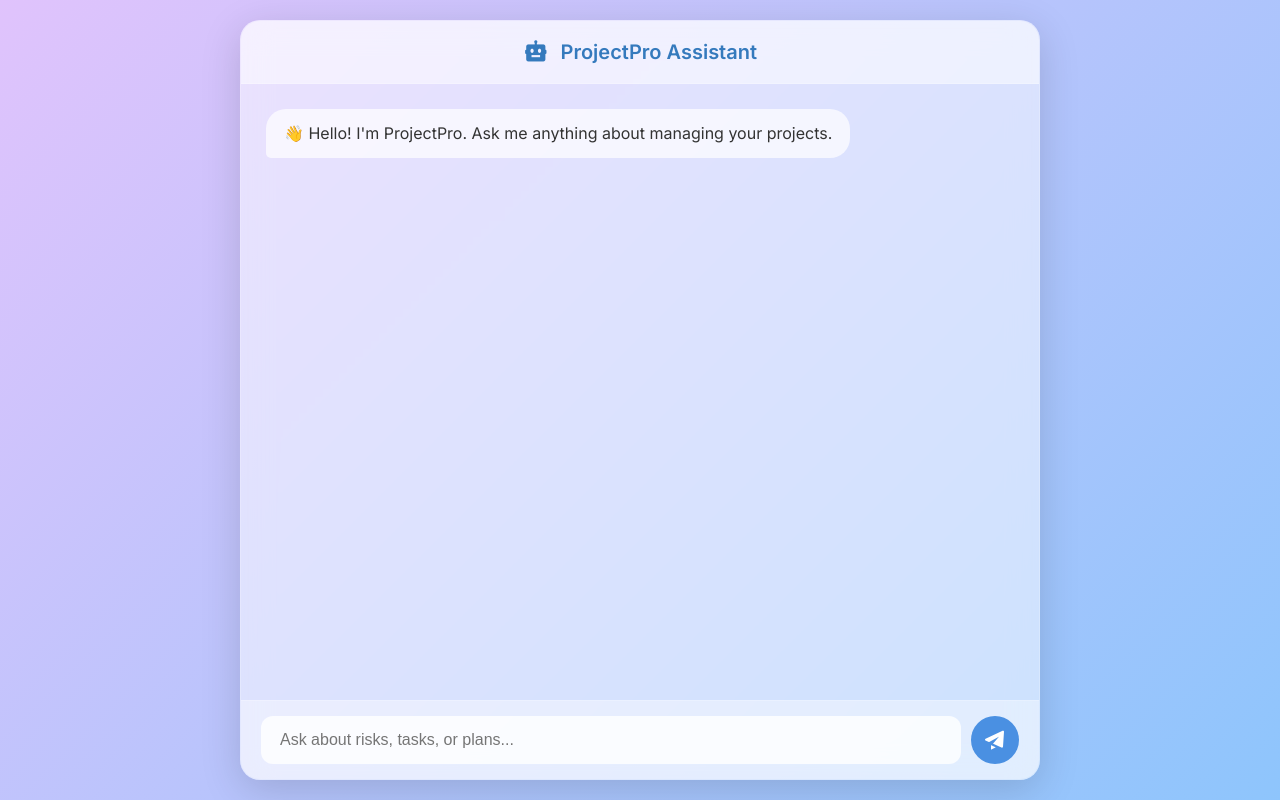
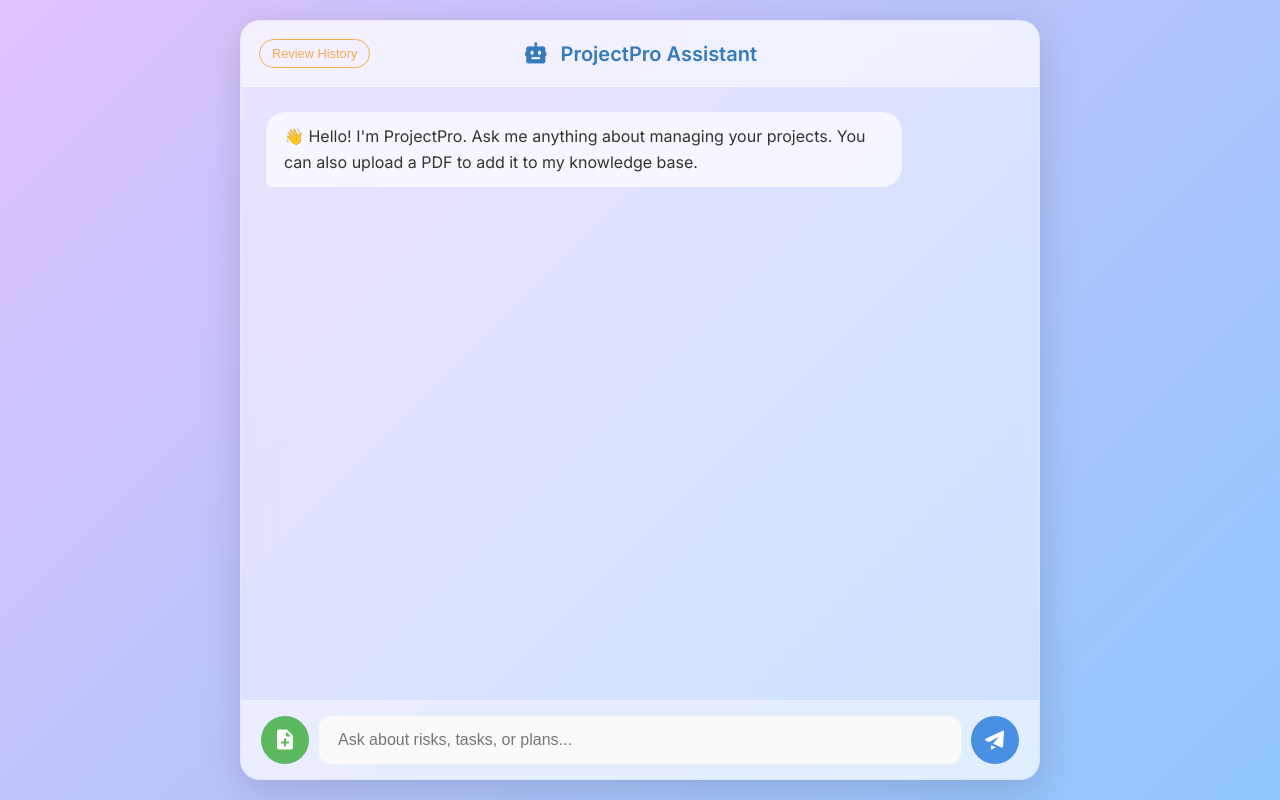
Before and after one commit to BenazizaAbdelkaderRiyadh/my_chatbot, a Flask app: page /pm-chat in a window 1280 px wide. Run offline with Flask 3, Linux system fonts and the light colour scheme; the visitor is signed in with stand-in values (Sample User, id 1); some libraries are stand-ins or nearby versions.

Commit message:
pm_chat.html

```diff
--- a/app/templates/pm_chat.html
+++ b/app/templates/pm_chat.html
@@ -18,8 +18,13 @@
     :root {
       --primary-color: #4A90E2;
       --primary-dark: #357ABD;
+      --secondary-color: #5cb85c; /* Green for upload */
+      --secondary-dark: #4cae4c;
+      --tertiary-color: #f0ad4e; /* Orange for history */
+      --tertiary-dark: #ec971f;
       --user-msg-bg: #4A90E2;
       --bot-msg-bg: rgba(255, 255, 255, 0.7);
+      --info-msg-bg: rgba(232, 245, 233, 0.9); /* Light green for info */
       --text-color: #333;
       --light-text: #f0f4f8;
       --container-bg: rgba(255, 255, 255, 0.5);
@@ -65,10 +70,20 @@
       font-weight: 600;
       padding: 18px;
       display: flex;
-      justify-content: center;
+      justify-content: space-between; /* MODIFICATION */
       align-items: center;
       gap: 12px;
       border-bottom: 1px solid var(--border-color);
+      position: relative;
+    }
+
+    .header-title { /* MODIFICATION */
+        display: flex;
+        align-items: center;
+        gap: 12px;
+        position: absolute;
+        left: 50%;
+        transform: translateX(-50%);
     }
 
     .chat-header i {
@@ -153,7 +171,7 @@
       font-size: 1rem;
       border: 1px solid transparent;
       border-radius: 12px;
-      background: rgba(255, 255, 255, 0.8);
+      background: rgb(250, 250, 250);
       outline: none;
       transition: all 0.3s ease;
       color: var(--text-color);
@@ -164,12 +182,11 @@
       box-shadow: 0 0 0 3px hsla(212, 72%, 62%, 0.3);
     }
 
-    .send-button {
+    .action-button {
       padding: 12px;
       width: 48px;
       height: 48px;
       font-size: 1.5rem;
-      background: var(--primary-color);
       color: #fff;
       border: none;
       border-radius: 50%;
@@ -180,12 +197,38 @@
       transition: background-color 0.3s, transform 0.2s ease;
     }
 
+    .send-button {
+      background: var(--primary-color);
+    }
     .send-button:hover {
       background: var(--primary-dark);
       transform: scale(1.05);
     }
 
-    /* Loading spinner */
+    .upload-button {
+      background: var(--secondary-color);
+    }
+    .upload-button:hover {
+      background: var(--secondary-dark);
+      transform: scale(1.05);
+    }
+
+    /* MODIFICATION: Styles for the history button */
+    .history-button {
+        background: none;
+        border: 1px solid var(--tertiary-color);
+        color: var(--tertiary-color);
+        font-size: 0.8rem;
+        padding: 6px 12px;
+        border-radius: 20px;
+        cursor: pointer;
+        transition: all 0.3s ease;
+    }
+    .history-button:hover {
+        background: var(--tertiary-color);
+        color: white;
+    }
+
     .loading-spinner {
         align-self: flex-start;
         display: flex;
@@ -215,24 +308,51 @@
 <body>
   <div class="chat-container">
     <header class="chat-header">
-      <i class='bx bxs-bot'></i>
-      <span>ProjectPro Assistant</span>
+      <!-- MODIFICATION: Button to open history modal -->
+      <button id="review-history-button" class="history-button">
+          Review History
+      </button>
+
+      <div class="header-title">
+        <i class='bx bxs-bot'></i>
+        <span>ProjectPro Assistant</span>
+      </div>
+
+      <!-- A spacer to balance the header -->
+      <div style="width: 105px;"></div>
     </header>
 
     <main class="chat-messages" id="chat-box" data-history="{{ conversation_history|tojson|e }}">
       <div class="message bot-message">
-        <p>👋 Hello! I'm ProjectPro. Ask me anything about managing your projects.</p>
+        <p>👋 Hello! I'm ProjectPro. Ask me anything about managing your projects. You can also upload a PDF to add it to my knowledge base.</p>
       </div>
     </main>
 
     <footer class="chat-input-area">
       <form class="chat-input-form" id="chat-form">
+        <input type="file" id="pdf-upload-input" accept=".pdf" style="display: none;">
+
+        <button type="button" id="upload-pdf-button" class="action-button upload-button" aria-label="Upload PDF">
+          <i class='bx bxs-file-plus'></i>
+        </button>
+
         <input type="text" id="message-input" placeholder="Ask about risks, tasks, or plans..." autocomplete="off" required>
-        <button type="submit" class="send-button" aria-label="Send Message">
+
+        <button type="submit" class="action-button send-button" aria-label="Send Message">
           <i class='bx bxs-paper-plane'></i>
         </button>
       </form>
     </footer>
+  </div>
+
+  <!-- MODIFICATION: History Modal Structure -->
+  <div id="history-modal" class="history-modal">
+    <div class="history-modal-content">
+      <span class="history-modal-close" id="history-modal-close">&times;</span>
+      <h2>Conversation History</h2>
+      <br>
+      <pre id="history-display">Loading history...</pre>
+    </div>
   </div>
 
   <script>
@@ -240,25 +360,27 @@
       const chatForm = document.getElementById("chat-form");
       const messageInput = document.getElementById("message-input");
       const chatBox = document.getElementById("chat-box");
+      const uploadPdfButton = document.getElementById("upload-pdf-button");
+      const pdfUploadInput = document.getElementById("pdf-upload-input");
+
+      // <!-- MODIFICATION: Get references to history modal elements -->
+      const historyModal = document.getElementById("history-modal");
+      const reviewHistoryButton = document.getElementById("review-history-button");
+      const historyDisplay = document.getElementById("history-display");
+      const historyModalClose = document.getElementById("history-modal-close");
 
       const scrollToBottom = () => {
         chatBox.scrollTop = chatBox.scrollHeight;
       };
 
-      /**
-       * Appends a message to the chat box.
-       * @param {string} role - 'user' or 'ai'.
-       * @param {string} text - The message content.
-       */
       function appendMessage(role, text) {
         const div = document.createElement("div");
-        div.classList.add("message", role === "user" ? "user-message" : "bot-message");
+        const roleClass = role === "user" ? "user-message" : (role === "ai" ? "bot-message" : "info-message");
+        div.classList.add("message", roleClass);
 
-        if (role === 'ai') {
-          // IMPORTANT: Render Markdown for AI responses
+        if (role === 'ai' || role === 'info') {
           div.innerHTML = marked.parse(text);
         } else {
-          // For user messages, just set text content to prevent XSS
           div.textContent = text;
         }
 
@@ -266,25 +388,21 @@
         scrollToBottom();
       }
 
-      // Load conversation history from the server-rendered data attribute
+      // Load conversation history from data attribute
       try {
         const historyData = chatBox.dataset.history;
         if (historyData) {
           const history = JSON.parse(historyData);
           if (Array.isArray(history) && history.length > 0) {
-            // Clear the welcome message if history exists
             chatBox.innerHTML = '';
-            history.forEach(msg => {
-              appendMessage(msg.role, msg.content);
-            });
+            history.forEach(msg => appendMessage(msg.role, msg.content));
           }
         }
       } catch (e) {
         console.error("Could not parse chat history:", e);
-        appendMessage("ai", "⚠️ Error: Could not load previous messages.");
       }
 
-      // --- Form Submission Handler ---
+      // --- Chat Form Submission Handler ---
       chatForm.addEventListener("submit", async (e) => {
         e.preventDefault();
         const userMessage = messageInput.value.trim();
@@ -307,24 +424,91 @@
             headers: { "Content-Type": "application/json" },
             body: JSON.stringify({ message: userMessage })
           });
-
-          // Remove spinner regardless of outcome
           chatBox.removeChild(loadingIndicator);
-
           if (!response.ok) {
             const errorData = await response.json();
             throw new Error(errorData.error || `HTTP error! Status: ${response.status}`);
           }
-
           const data = await response.json();
           appendMessage("ai", data.response || "Sorry, I seem to have lost my train of thought.");
-
         } catch (error) {
-          if (loadingIndicator.parentNode) {
+          if (loadingIndicator && loadingIndicator.parentNode) {
             chatBox.removeChild(loadingIndicator);
           }
           appendMessage("ai", `⚠️ **Connection Error**\n\nI couldn't reach my brain. Please check your internet connection and try again.`);
           console.error("Fetch Error:", error);
+        }
+      });
+
+      // --- PDF Upload Logic ---
+      uploadPdfButton.addEventListener("click", () => {
+        pdfUploadInput.click();
+      });
+
+      pdfUploadInput.addEventListener("change", async (event) => {
+        const file = event.target.files[0];
+        if (!file) return;
+
+        appendMessage("info", `Uploading **${file.name}**...`);
+
+        const formData = new FormData();
+        formData.append("file", file);
+
+        try {
+          const response = await fetch("{{ url_for('main.upload_pdf') }}", {
+            method: "POST",
+            body: formData,
+          });
+
+          const result = await response.json();
+
+          if (!response.ok) {
+            throw new Error(result.error || `Upload failed with status ${response.status}`);
+          }
+
+          appendMessage("info", `✅ **Success!** The document **"${result.filename}"** has been added to my knowledge base.`);
+
+        } catch (error) {
+          appendMessage("info", `❌ **Upload Failed:** ${error.message}`);
+          console.error("Upload Error:", error);
+        } finally {
+          event.target.value = null;
+        }
+      });
+
+      // <!-- MODIFICATION: History Modal Logic -->
+
+      // Open the modal and fetch history
+      reviewHistoryButton.addEventListener("click", async () => {
+        historyDisplay.textContent = "Loading history...";
+        historyModal.style.display = "block";
+
+        try {
+            const response = await fetch("{{ url_for('main.get_history') }}");
+            const data = await response.json();
+
+            if (!response.ok) {
+                throw new Error(data.error || "Failed to fetch history.");
+            }
+
+            // Format the JSON nicely and display it
+            historyDisplay.textContent = JSON.stringify(data, null, 2);
+
+        } catch (error) {
+            historyDisplay.textContent = `Error: ${error.message}`;
+            console.error("History fetch error:", error);
+        }
+      });
+
+      // Close the modal with the 'x' button
+      historyModalClose.addEventListener("click", () => {
+        historyModal.style.display = "none";
+      });
+
+      // Close the modal by clicking outside the content area
+      window.addEventListener("click", (event) => {
+        if (event.target == historyModal) {
+          historyModal.style.display = "none";
         }
       });
 
```
Also changed, not shown: other parts of app/templates/pm_chat.html (+62 -10 lines).
